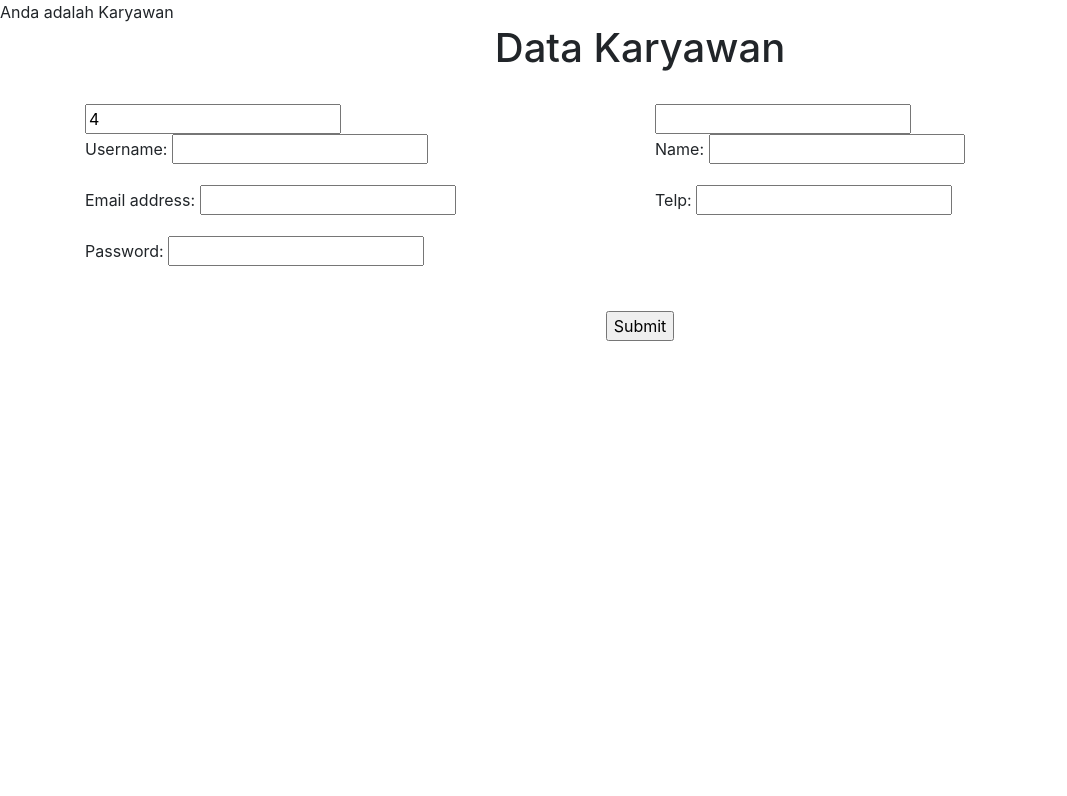
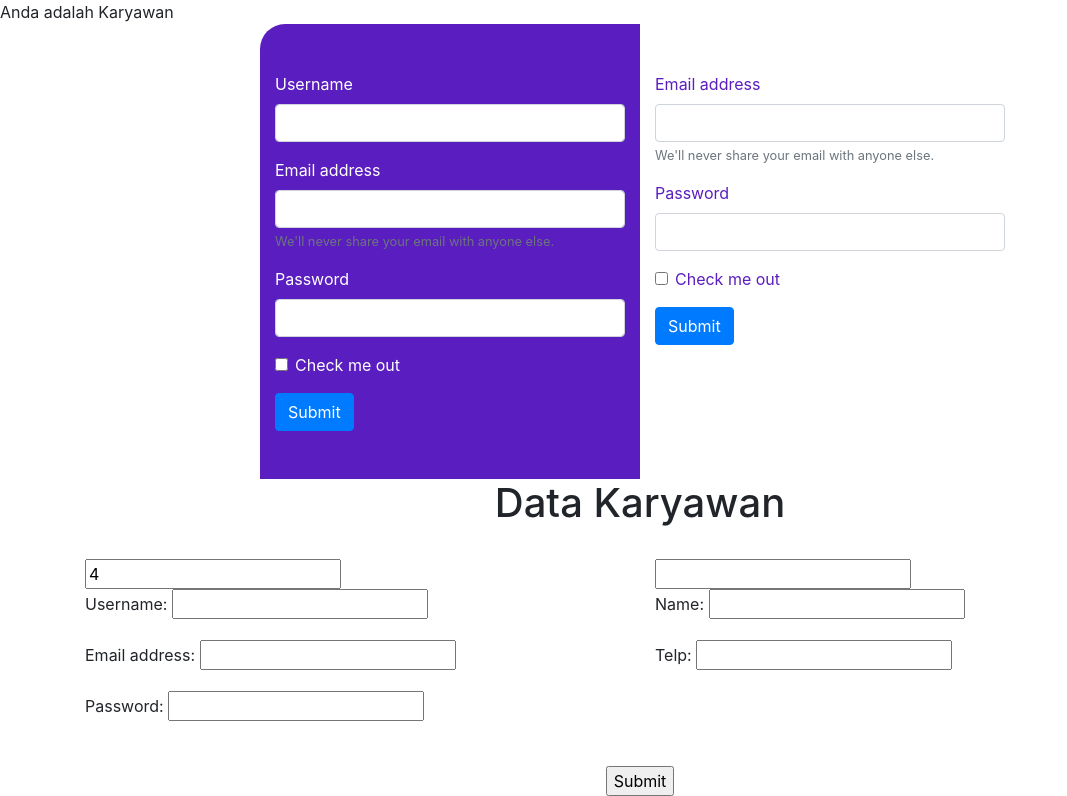
Before and after one commit to satriotol/DJANGO-ANLOSNEW, a Django app: page /registerkaryawan/ in a window 1280 px wide. Shown: the part 56-852 px from the top of the page, without its empty margins (0-1067 px from the left). Before the commit the page ends 397 px from the top, so only its background shows below. Run offline with Django 3.2, Linux system fonts and the light colour scheme; some libraries are stand-ins or nearby versions.

Commit message:
Update karyawan_form.html

```diff
--- a/templates/karyawan_form.html
+++ b/templates/karyawan_form.html
@@ -4,6 +4,67 @@
     {% if registered %}
     <h1>Thank you for registering!</h1>
     {% else %}
+    <style>
+        .col-sm-4.user {
+            border-top-left-radius: 25px;
+            background: #5A1DBF;
+            color: white;
+        }
+
+        .col-sm-4.profile {
+            color: #5A1DBF;
+        }
+    </style>
+    <div class="row">
+        <div class="col-sm-2"></div>
+        <div class="col-sm-4 user py-5">
+            <form>
+                <input type="hidden" name="groups" id="id_groups" value="4">
+                <div class="form-group">
+                    <label for="exampleInputEmail1">Username</label>
+                    <input type="text" class="form-control" name="username" maxlength="150" required=""
+                        id="id_username">
+                </div>
+                <div class="form-group">
+                    <label for="exampleInputEmail1">Email address</label>
+                    <input type="email" class="form-control" id="exampleInputEmail1 id_email" name="email" maxlength="254">
+                    <small id="emailHelp" class="form-text text-muted">We'll never share your email with anyone
+                        else.</small>
+                </div>
+                <div class="form-group">
+                    <label for="exampleInputPassword1">Password</label>
+                    <input type="password" class="form-control" id="exampleInputPassword1" >
+                </div>
+                <div class="form-group form-check">
+                    <input type="checkbox" class="form-check-input" id="exampleCheck1">
+                    <label class="form-check-label" for="exampleCheck1">Check me out</label>
+                </div>
+                <button type="submit" class="btn btn-primary">Submit</button>
+            </form>
+
+        </div>
+        <div class="col-sm-4 profile py-5">
+            <form>
+                <div class="form-group">
+                    <label for="exampleInputEmail1">Email address</label>
+                    <input type="email" class="form-control" id="exampleInputEmail1" aria-describedby="emailHelp">
+                    <small id="emailHelp" class="form-text text-muted">We'll never share your email with anyone
+                        else.</small>
+                </div>
+                <div class="form-group">
+                    <label for="exampleInputPassword1">Password</label>
+                    <input type="password" class="form-control" id="exampleInputPassword1">
+                </div>
+                <div class="form-group form-check">
+                    <input type="checkbox" class="form-check-input" id="exampleCheck1">
+                    <label class="form-check-label" for="exampleCheck1">Check me out</label>
+                </div>
+                <button type="submit" class="btn btn-primary">Submit</button>
+            </form>
+
+        </div>
+        <div class="col-sm-2"></div>
+    </div>
     <form action="" method="post" enctype="multipart/form-data">
         {% csrf_token %}
         <div class="text-center">
```
